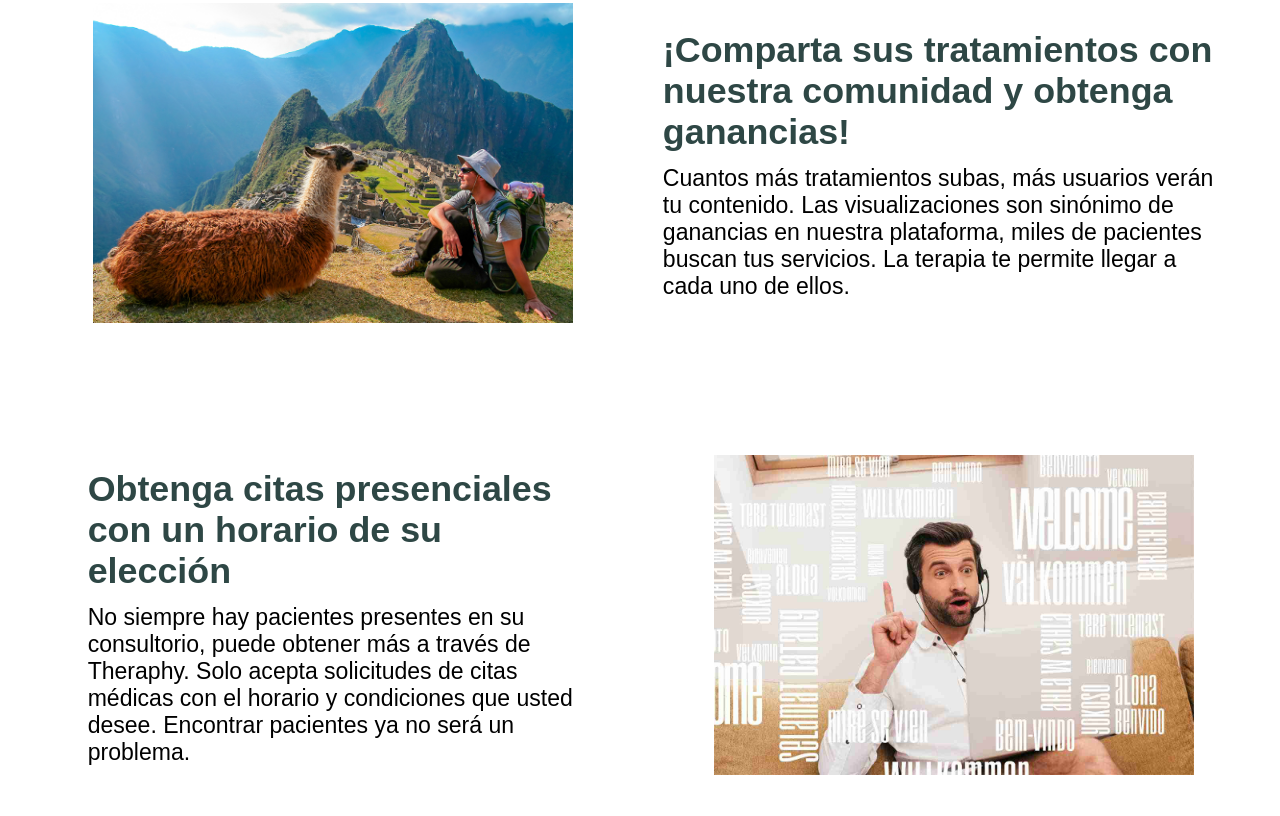
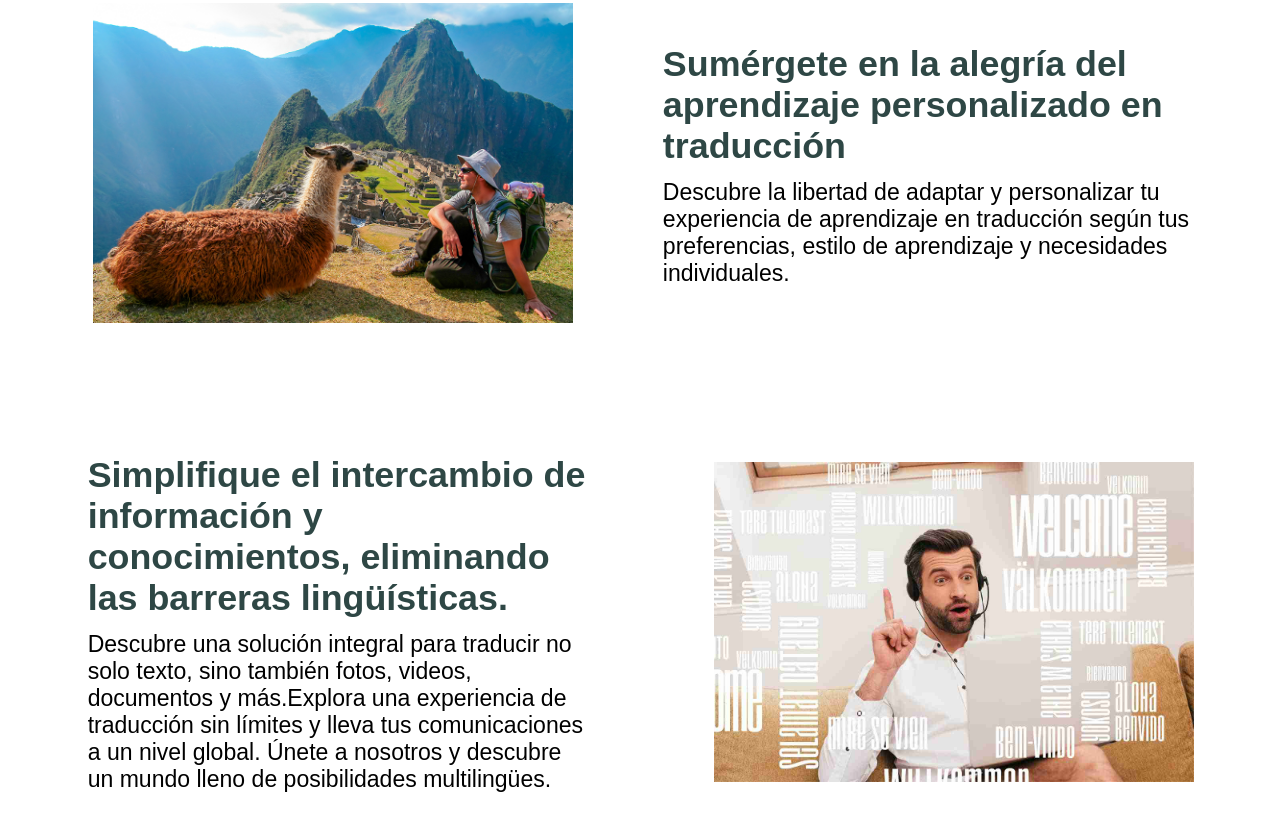
Before and after one commit to juan-caut/Acculingo, a plain HTML site: page index.html in a window 1280 px wide. Shown: the part 3046-3862 px from the top of the page. Drawn offline with Linux system fonts and the light colour scheme; a web font is replaced by a local one.

Commit message:
update index.html

```diff
--- a/index.html
+++ b/index.html
@@ -154,8 +154,8 @@
                 <img src="./assets/images/physiotherapist%20using%20a%20computer.jpeg" alt="physiotherapist using a computer"  >
             </div>
             <div class="feature-text">
-                <h3 class="feature-title">¡Comparta sus tratamientos con nuestra comunidad y obtenga ganancias!</h3>
-                <p>Cuantos más tratamientos subas, más usuarios verán tu contenido. Las visualizaciones son sinónimo de ganancias en nuestra plataforma, miles de pacientes buscan tus servicios. La terapia te permite llegar a cada uno de ellos.</p>
+                <h3 class="feature-title">Sumérgete en la alegría del aprendizaje personalizado en traducción</h3>
+                <p>Descubre la libertad de adaptar y personalizar tu experiencia de aprendizaje en traducción según tus preferencias, estilo de aprendizaje y necesidades individuales. </p>
             </div>
         </div>
         <div class="feature2-services">
@@ -163,8 +163,8 @@
                 <img src="./assets/images/physiotherapist%20_and_patient.jpeg" alt="appointments calendar">
             </div>
             <div class="feature-text">
-                <h3 class="feature-title">Obtenga citas presenciales con un horario de su elección</h3>
-                <p>No siempre hay pacientes presentes en su consultorio, puede obtener más a través de Theraphy. Solo acepta solicitudes de citas médicas con el horario y condiciones que usted desee. Encontrar pacientes ya no será un problema.</p>
+                <h3 class="feature-title">Simplifique el intercambio de información y conocimientos, eliminando las barreras lingüísticas. </h3>
+                <p>Descubre una solución integral para traducir no solo texto, sino también fotos, videos, documentos y más.Explora una experiencia de traducción sin límites y lleva tus comunicaciones a un nivel global. Únete a nosotros y descubre un mundo lleno de posibilidades multilingües.</p>
             </div>
         </div>
 
```
